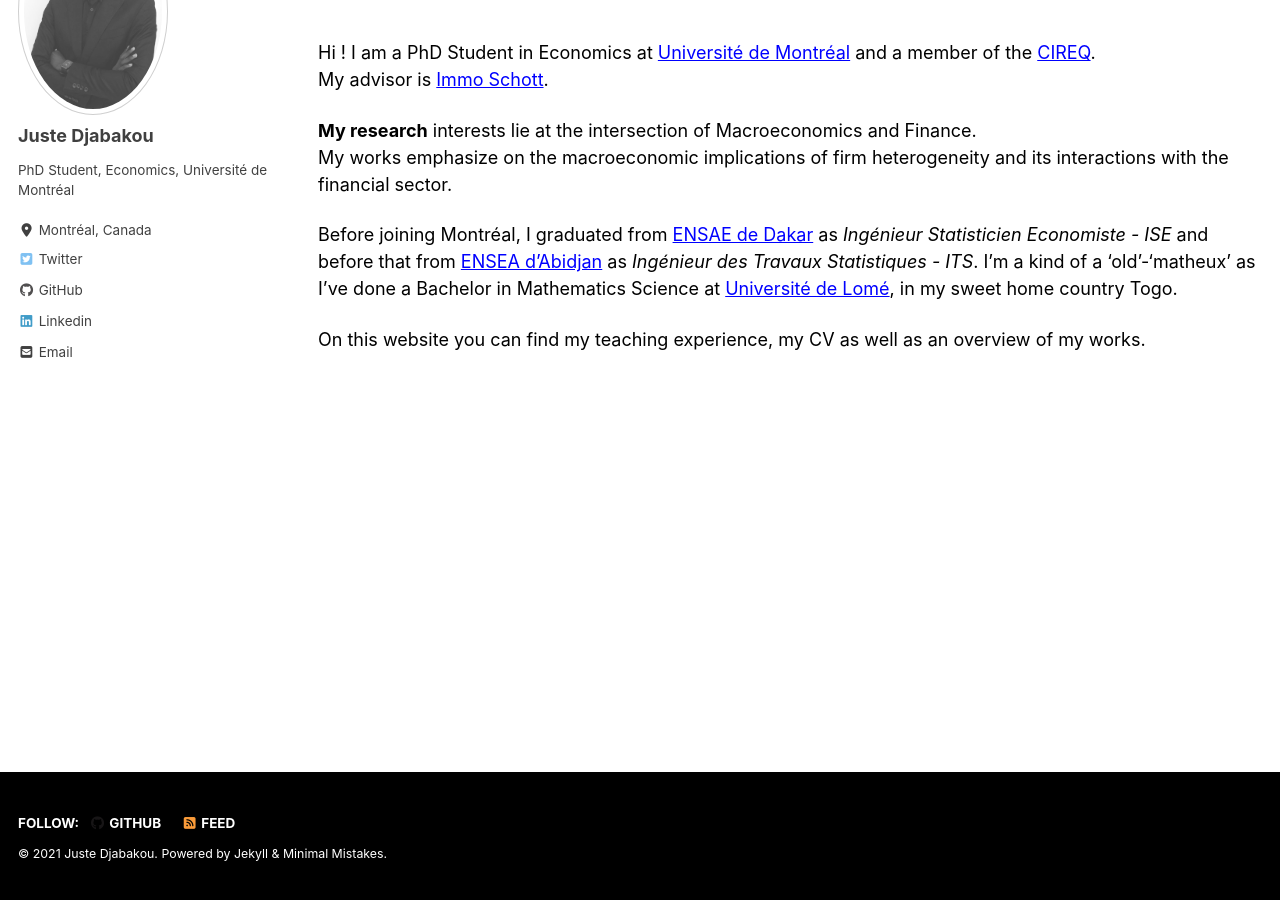
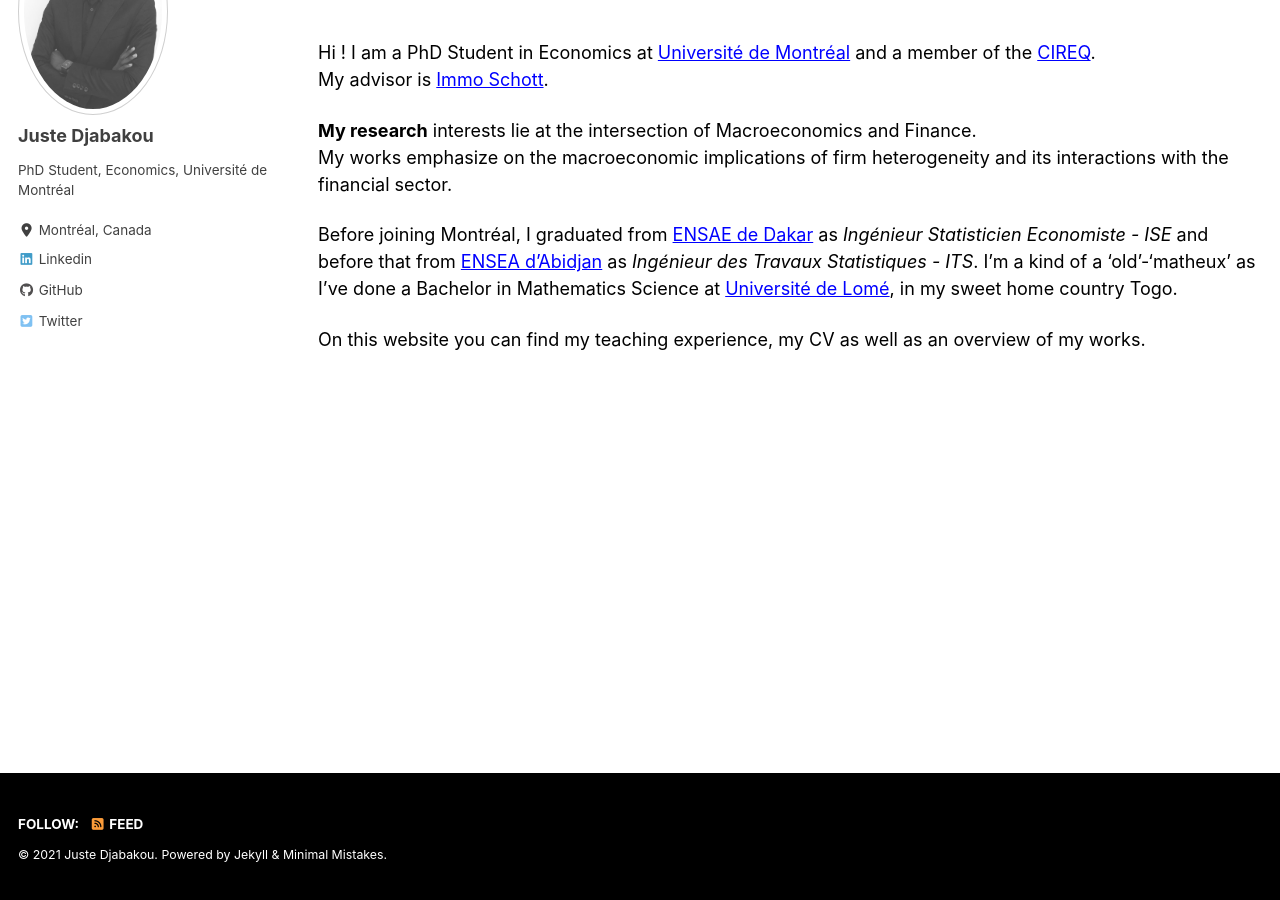
Before and after one commit to justedjabakou/justedjabakou.github.io, a Jekyll site: the page built from index.md, in a window 1280 px wide and 900 px high, scrolled down 183 px. Built offline with Jekyll 4.4.1, drawn with Linux system fonts in a browser that asks for light colours; cached includes are drawn as plain includes; nearby versions of some CDN libraries; the list of posts is cut into pages by our own code.

Commit message:
Update _config.yml

```diff
--- a/_config.yml
+++ b/_config.yml
@@ -12,7 +12,7 @@
 
 # theme                  : "minimal-mistakes-jekyll"
 # remote_theme           : "mmistakes/minimal-mistakes"
-minimal_mistakes_skin    : "contrast" # "air", "aqua", "contrast", "dark", "dirt", "neon", "mint", "plum", "sunrise"
+minimal_mistakes_skin    : "contrast" # "default",  "air", "aqua", "contrast", "dark", "dirt", "neon", "mint", "plum", "sunrise"
 
 # Site Settings
 locale                   : "en-US"
@@ -93,10 +93,11 @@ og_image                 : # Open Graph/Twitter default site image
 # For specifying social profiles
 # - https://developers.google.com/structured-data/customize/social-profiles
 social:
-  twitter : $twitter
   type                   : # Person or Organization (defaults to Person)
   name                   : # If the user or organization name differs from the site's name
   links: # An array of links to social media profiles
+  - "https://twitter.com/justejoseph"
+  - "https://www.linkedin.com/in/juste-djabakou-95907985/"
 
 # Analytics
 analytics:
@@ -112,28 +113,30 @@ author:
   avatar           : "/assets/images/Portrait_DJ.jpg"  # bio_photo_.jpg
   bio              : "PhD Student, Economics, Université de Montréal"
   location         : "Montréal, Canada"
-  email            : "juste.djabakou@umontreal.ca"
+  # email            : "juste.djabakou@umontreal.ca"
   links:
     - label: "Email me"
       icon: "fas fa-fw fa-envelope-square" #"fas fa-envelope fa-2x" # le 2x c'est la taille, donc 4x c'est plus grand
         # je peux mettre "fas fa-envelope" aussi qui est enveloppe pleine
         # s pour solid, r regular, l pour light, d pour duotone
         # url: mailto:juste.djabakou@umontreal.ca
+    - label: "Linkedin"
+      icon: "fab fa-fw fa-linkedin"
+      url: "https://www.linkedin.com/in/juste-djabakou-95907985/"
     - label: "Website"
       icon: "fas fa-fw fa-link"
       # url: "https://justedjabakou.github.io"
+    - label: "GitHub"
+      icon: "fab fa-fw fa-github"
+      url: "https://github.com/justedjabakou"
     - label: "Twitter"
       icon: "fab fa-fw fa-twitter-square" #"fab fa-twitter fa-2x"
       url: "https://twitter.com/justejoseph/"
     - label: "Facebook"
       icon: "fab fa-fw fa-facebook-square"
       # url: "https://facebook.com/"
-    - label: "GitHub"
-      icon: "fab fa-fw fa-github"
-      url: "https://github.com/justedjabakou"
-    - label: "Linkedin"
-      icon: "fab fa-fw fa-linkedin"
-      url: "https://www.linkedin.com/in/juste-djabakou-95907985/"
+
+
 
 # Site Footer
 footer:
@@ -146,7 +149,7 @@ footer:
       # url:
     - label: "GitHub"
       icon: "fab fa-fw fa-github"
-      url: "https://github.com/justedjabakou"
+      # url: "https://github.com/justedjabakou"
     - label: "GitLab"
       icon: "fab fa-fw fa-gitlab"
       # url:
```
